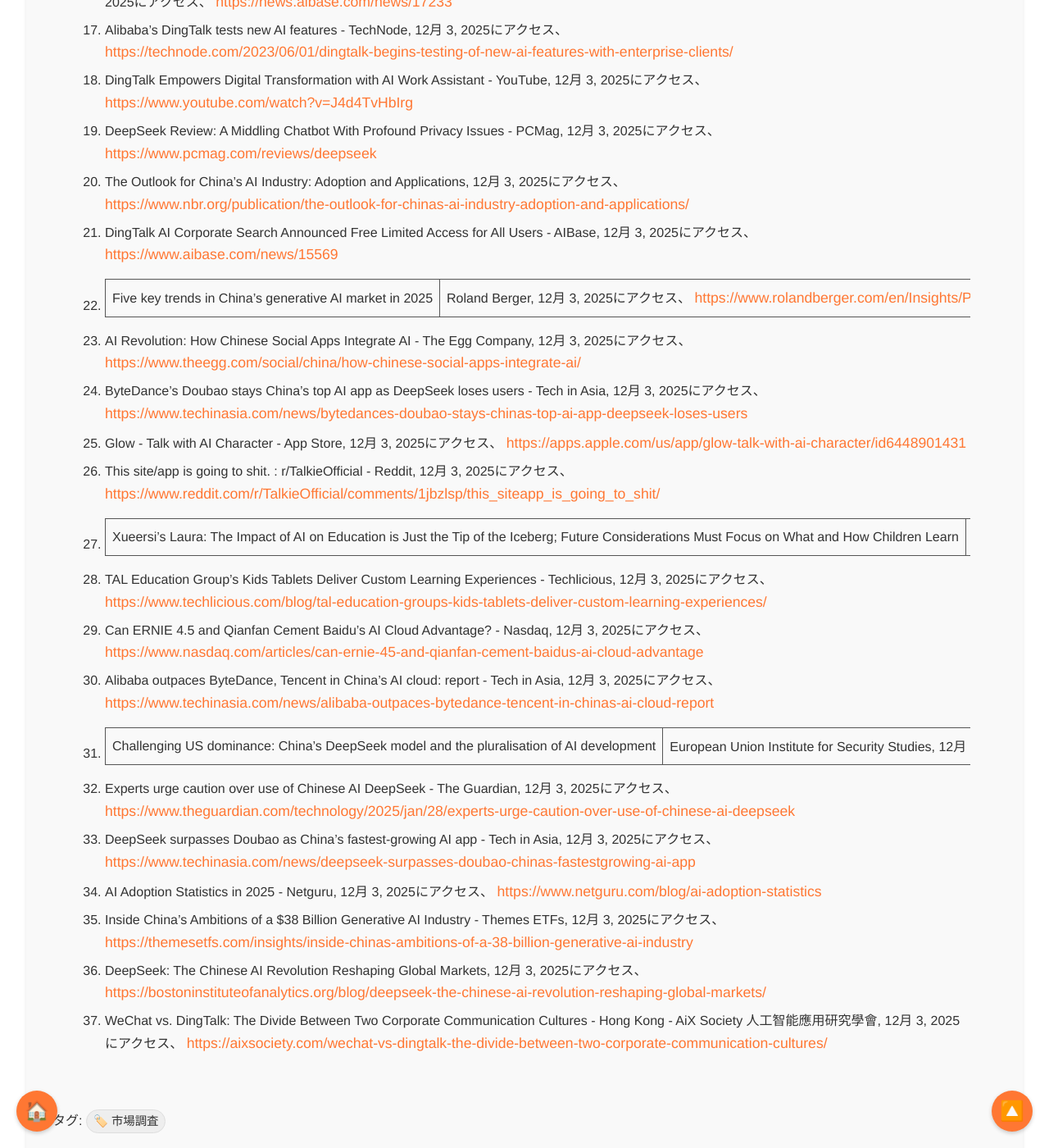
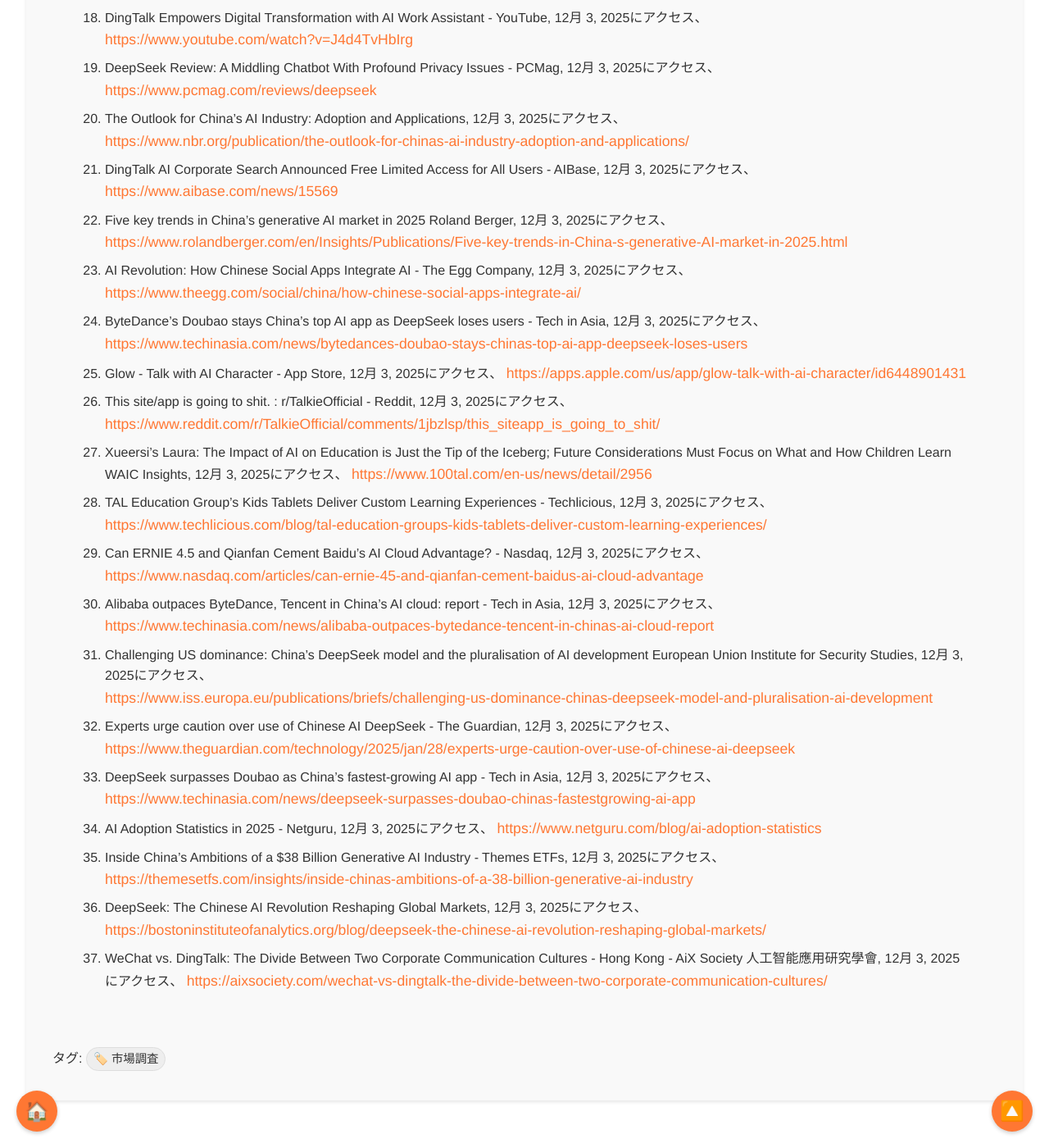
Before and after one commit to aegisfleet/share-deepresearch, a Jekyll site: the page built from _topics/chinas-generative-ai/index.md, in a window 1280 px wide and 1400 px high, scrolled down 11510 px. Shown: the whole window at 82% size. Built offline with Jekyll 4.4.1, drawn with Linux system fonts in a browser that asks for light colours; nearby versions of some CDN libraries; some of the changed text lies outside the part shown.

Commit message:
Auto update files

```diff
--- a/_topics/chinas-generative-ai/index.md
+++ b/_topics/chinas-generative-ai/index.md
@@ -199,11 +199,11 @@ DeepSeekの登場は、中国AI産業にとって「スプートニク・モー
 
 #### **引用文献**
 
-1. Report: China's generative AI users double to 515M | english.scio.gov.cn, 12月 3, 2025にアクセス、 [http://english.scio.gov.cn/m/chinavoices/2025-10/18/content\_118130552.html](http://english.scio.gov.cn/m/chinavoices/2025-10/18/content_118130552.html)
+1. Report: China's generative AI users double to 515M english.scio.gov.cn, 12月 3, 2025にアクセス、 [http://english.scio.gov.cn/m/chinavoices/2025-10/18/content\_118130552.html](http://english.scio.gov.cn/m/chinavoices/2025-10/18/content_118130552.html)
 2. China leads the global generative AI adoption with 515 million users, 12月 3, 2025にアクセス、 [https://dig.watch/updates/china-leads-the-global-generative-ai-adoption-with-515-million-users](https://dig.watch/updates/china-leads-the-global-generative-ai-adoption-with-515-million-users)
-3. Why Chinese Generative AI? | ThemesETFs\_prod, 12月 3, 2025にアクセス、 [https://themesetfs.com/insights/why-chinese-generative-ai](https://themesetfs.com/insights/why-chinese-generative-ai)
+3. Why Chinese Generative AI? ThemesETFs\_prod, 12月 3, 2025にアクセス、 [https://themesetfs.com/insights/why-chinese-generative-ai](https://themesetfs.com/insights/why-chinese-generative-ai)
 4. Tencent tests Yuanbao AI assistant within WeChat, expanding its role beyond chat \- TechNode, 12月 3, 2025にアクセス、 [https://technode.com/2025/03/25/tencent-tests-yuanbao-ai-assistant-within-wechat-expanding-its-role-beyond-chat/](https://technode.com/2025/03/25/tencent-tests-yuanbao-ai-assistant-within-wechat-expanding-its-role-beyond-chat/)
-5. DingTalk Unveils AI-Native Overhaul for the Future of Workplace Collaboration | Alizila, 12月 3, 2025にアクセス、 [https://www.alizila.com/dingtalk-unveils-ai-native-overhaul-for-the-future-of-workplace-collaboration/](https://www.alizila.com/dingtalk-unveils-ai-native-overhaul-for-the-future-of-workplace-collaboration/)
+5. DingTalk Unveils AI-Native Overhaul for the Future of Workplace Collaboration Alizila, 12月 3, 2025にアクセス、 [https://www.alizila.com/dingtalk-unveils-ai-native-overhaul-for-the-future-of-workplace-collaboration/](https://www.alizila.com/dingtalk-unveils-ai-native-overhaul-for-the-future-of-workplace-collaboration/)
 6. China releases 'AI Plus' plan, rolls out AI labeling law \- IAPP, 12月 3, 2025にアクセス、 [https://iapp.org/news/a/china-releases-ai-plus-plan-rolls-out-ai-labeling-law](https://iapp.org/news/a/china-releases-ai-plus-plan-rolls-out-ai-labeling-law)
 7. China's generative AI boom isn't just technological – it's regulatory \- Binding Hook, 12月 3, 2025にアクセス、 [https://bindinghook.com/chinas-generative-ai-boom-isnt-just-technological-its-regulatory/](https://bindinghook.com/chinas-generative-ai-boom-isnt-just-technological-its-regulatory/)
 8. The business of 'Knowing You': AI companions fuel the emotion economy \- Bamboo Works, 12月 3, 2025にアクセス、 [https://thebambooworks.com/the-business-of-knowing-you-ai-companions-fuel-the-emotion-economy/](https://thebambooworks.com/the-business-of-knowing-you-ai-companions-fuel-the-emotion-economy/)
@@ -211,7 +211,7 @@ DeepSeekの登場は、中国AI産業にとって「スプートニク・モー
 10. DeepSeek just gave away an AI model that rivals GPT-5 – and it could change everything, 12月 3, 2025にアクセス、 [https://www.techradar.com/ai-platforms-assistants/gemini/deepseek-just-gave-away-an-ai-model-that-rivals-gpt-5-and-it-could-change-everything](https://www.techradar.com/ai-platforms-assistants/gemini/deepseek-just-gave-away-an-ai-model-that-rivals-gpt-5-and-it-could-change-everything)
 11. Why ByteDance's Doubao is \#1 Chatbot in China \- Counterpoint Research, 12月 3, 2025にアクセス、 [https://counterpointresearch.com/en/insights/post-insight-research-notes-blogs-why-bytedances-doubao-is-1-chatbot-in-china](https://counterpointresearch.com/en/insights/post-insight-research-notes-blogs-why-bytedances-doubao-is-1-chatbot-in-china)
 12. Doubao, the artificial intelligence that conquers China and surpasses DeepSeek, 12月 3, 2025にアクセス、 [https://www.radioguaimaro.icrt.cu/index.php?option=com\_content\&view=article\&id=7745:doubao-the-artificial-intelligence-that-conquers-china-and-surpasses-deepseek\&catid=53\&Itemid=562\&lang=en](https://www.radioguaimaro.icrt.cu/index.php?option=com_content&view=article&id=7745:doubao-the-artificial-intelligence-that-conquers-china-and-surpasses-deepseek&catid=53&Itemid=562&lang=en)
-13. The 2025 AI Index Report | Stanford HAI, 12月 3, 2025にアクセス、 [https://hai.stanford.edu/ai-index/2025-ai-index-report](https://hai.stanford.edu/ai-index/2025-ai-index-report)
+13. The 2025 AI Index Report Stanford HAI, 12月 3, 2025にアクセス、 [https://hai.stanford.edu/ai-index/2025-ai-index-report](https://hai.stanford.edu/ai-index/2025-ai-index-report)
 14. 60+ Generative AI Statistics You Need to Know in 2025 \- AmplifAI, 12月 3, 2025にアクセス、 [https://www.amplifai.com/blog/generative-ai-statistics](https://www.amplifai.com/blog/generative-ai-statistics)
 15. DeepSeek AI Applications: Impressive Real-Life Use Cases \- SentiSight.ai, 12月 3, 2025にアクセス、 [https://www.sentisight.ai/deepseek-ai-applications-impressive-real-life-use-cases/](https://www.sentisight.ai/deepseek-ai-applications-impressive-real-life-use-cases/)
 16. WeChat Launches Yuanbao AI Friend Feature, Strengthening Super App Ecosystem and Posing New Challenges to Competitors \- AI NEWS, 12月 3, 2025にアクセス、 [https://news.aibase.com/news/17233](https://news.aibase.com/news/17233)
@@ -220,16 +220,16 @@ DeepSeekの登場は、中国AI産業にとって「スプートニク・モー
 19. DeepSeek Review: A Middling Chatbot With Profound Privacy Issues \- PCMag, 12月 3, 2025にアクセス、 [https://www.pcmag.com/reviews/deepseek](https://www.pcmag.com/reviews/deepseek)
 20. The Outlook for China's AI Industry: Adoption and Applications, 12月 3, 2025にアクセス、 [https://www.nbr.org/publication/the-outlook-for-chinas-ai-industry-adoption-and-applications/](https://www.nbr.org/publication/the-outlook-for-chinas-ai-industry-adoption-and-applications/)
 21. DingTalk AI Corporate Search Announced Free Limited Access for All Users \- AIBase, 12月 3, 2025にアクセス、 [https://www.aibase.com/news/15569](https://www.aibase.com/news/15569)
-22. Five key trends in China's generative AI market in 2025 | Roland Berger, 12月 3, 2025にアクセス、 [https://www.rolandberger.com/en/Insights/Publications/Five-key-trends-in-China-s-generative-AI-market-in-2025.html](https://www.rolandberger.com/en/Insights/Publications/Five-key-trends-in-China-s-generative-AI-market-in-2025.html)
+22. Five key trends in China's generative AI market in 2025 Roland Berger, 12月 3, 2025にアクセス、 [https://www.rolandberger.com/en/Insights/Publications/Five-key-trends-in-China-s-generative-AI-market-in-2025.html](https://www.rolandberger.com/en/Insights/Publications/Five-key-trends-in-China-s-generative-AI-market-in-2025.html)
 23. AI Revolution: How Chinese Social Apps Integrate AI \- The Egg Company, 12月 3, 2025にアクセス、 [https://www.theegg.com/social/china/how-chinese-social-apps-integrate-ai/](https://www.theegg.com/social/china/how-chinese-social-apps-integrate-ai/)
 24. ByteDance's Doubao stays China's top AI app as DeepSeek loses users \- Tech in Asia, 12月 3, 2025にアクセス、 [https://www.techinasia.com/news/bytedances-doubao-stays-chinas-top-ai-app-deepseek-loses-users](https://www.techinasia.com/news/bytedances-doubao-stays-chinas-top-ai-app-deepseek-loses-users)
 25. Glow \- Talk with AI Character \- App Store, 12月 3, 2025にアクセス、 [https://apps.apple.com/us/app/glow-talk-with-ai-character/id6448901431](https://apps.apple.com/us/app/glow-talk-with-ai-character/id6448901431)
 26. This site/app is going to shit. : r/TalkieOfficial \- Reddit, 12月 3, 2025にアクセス、 [https://www.reddit.com/r/TalkieOfficial/comments/1jbzlsp/this\_siteapp\_is\_going\_to\_shit/](https://www.reddit.com/r/TalkieOfficial/comments/1jbzlsp/this_siteapp_is_going_to_shit/)
-27. Xueersi's Laura: The Impact of AI on Education is Just the Tip of the Iceberg; Future Considerations Must Focus on What and How Children Learn | WAIC Insights, 12月 3, 2025にアクセス、 [https://www.100tal.com/en-us/news/detail/2956](https://www.100tal.com/en-us/news/detail/2956)
+27. Xueersi's Laura: The Impact of AI on Education is Just the Tip of the Iceberg; Future Considerations Must Focus on What and How Children Learn WAIC Insights, 12月 3, 2025にアクセス、 [https://www.100tal.com/en-us/news/detail/2956](https://www.100tal.com/en-us/news/detail/2956)
 28. TAL Education Group's Kids Tablets Deliver Custom Learning Experiences \- Techlicious, 12月 3, 2025にアクセス、 [https://www.techlicious.com/blog/tal-education-groups-kids-tablets-deliver-custom-learning-experiences/](https://www.techlicious.com/blog/tal-education-groups-kids-tablets-deliver-custom-learning-experiences/)
 29. Can ERNIE 4.5 and Qianfan Cement Baidu's AI Cloud Advantage? \- Nasdaq, 12月 3, 2025にアクセス、 [https://www.nasdaq.com/articles/can-ernie-45-and-qianfan-cement-baidus-ai-cloud-advantage](https://www.nasdaq.com/articles/can-ernie-45-and-qianfan-cement-baidus-ai-cloud-advantage)
 30. Alibaba outpaces ByteDance, Tencent in China's AI cloud: report \- Tech in Asia, 12月 3, 2025にアクセス、 [https://www.techinasia.com/news/alibaba-outpaces-bytedance-tencent-in-chinas-ai-cloud-report](https://www.techinasia.com/news/alibaba-outpaces-bytedance-tencent-in-chinas-ai-cloud-report)
-31. Challenging US dominance: China's DeepSeek model and the pluralisation of AI development | European Union Institute for Security Studies, 12月 3, 2025にアクセス、 [https://www.iss.europa.eu/publications/briefs/challenging-us-dominance-chinas-deepseek-model-and-pluralisation-ai-development](https://www.iss.europa.eu/publications/briefs/challenging-us-dominance-chinas-deepseek-model-and-pluralisation-ai-development)
+31. Challenging US dominance: China's DeepSeek model and the pluralisation of AI development European Union Institute for Security Studies, 12月 3, 2025にアクセス、 [https://www.iss.europa.eu/publications/briefs/challenging-us-dominance-chinas-deepseek-model-and-pluralisation-ai-development](https://www.iss.europa.eu/publications/briefs/challenging-us-dominance-chinas-deepseek-model-and-pluralisation-ai-development)
 32. Experts urge caution over use of Chinese AI DeepSeek \- The Guardian, 12月 3, 2025にアクセス、 [https://www.theguardian.com/technology/2025/jan/28/experts-urge-caution-over-use-of-chinese-ai-deepseek](https://www.theguardian.com/technology/2025/jan/28/experts-urge-caution-over-use-of-chinese-ai-deepseek)
 33. DeepSeek surpasses Doubao as China's fastest-growing AI app \- Tech in Asia, 12月 3, 2025にアクセス、 [https://www.techinasia.com/news/deepseek-surpasses-doubao-chinas-fastestgrowing-ai-app](https://www.techinasia.com/news/deepseek-surpasses-doubao-chinas-fastestgrowing-ai-app)
 34. AI Adoption Statistics in 2025 \- Netguru, 12月 3, 2025にアクセス、 [https://www.netguru.com/blog/ai-adoption-statistics](https://www.netguru.com/blog/ai-adoption-statistics)
```
